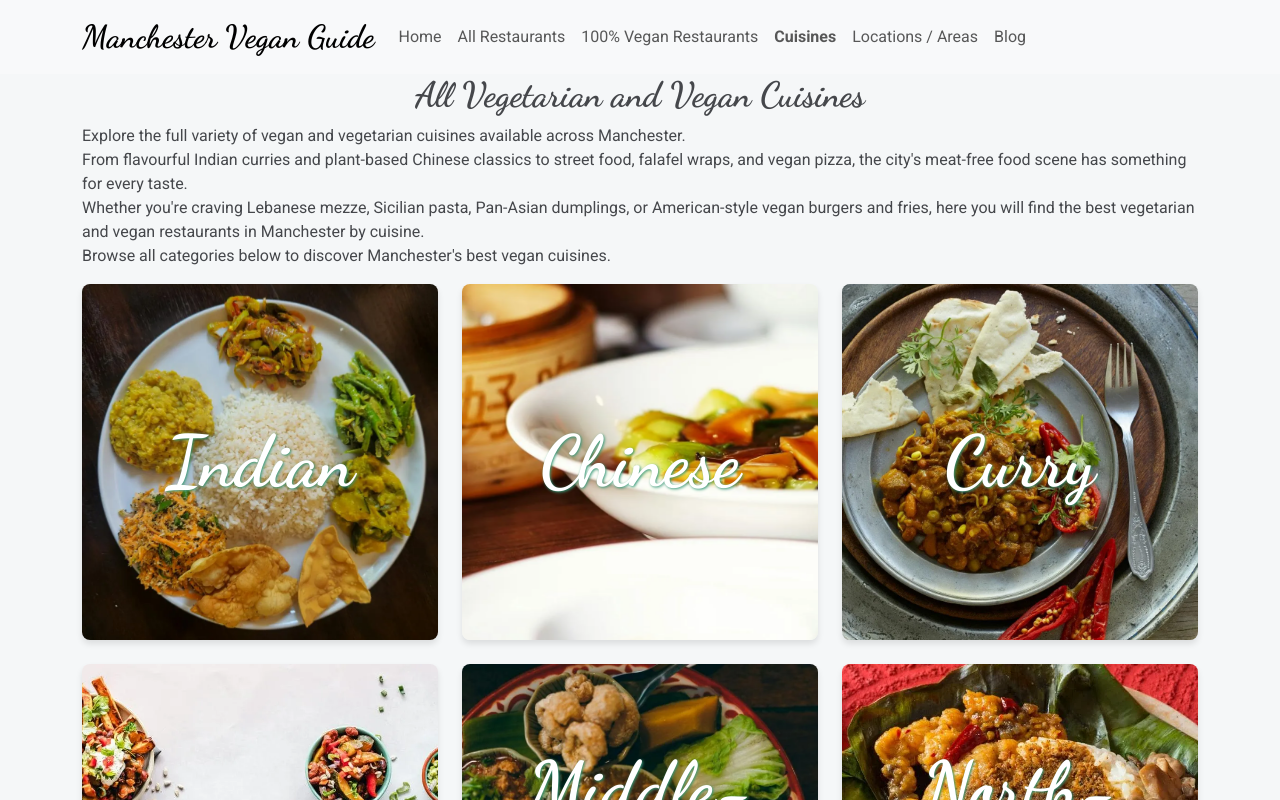
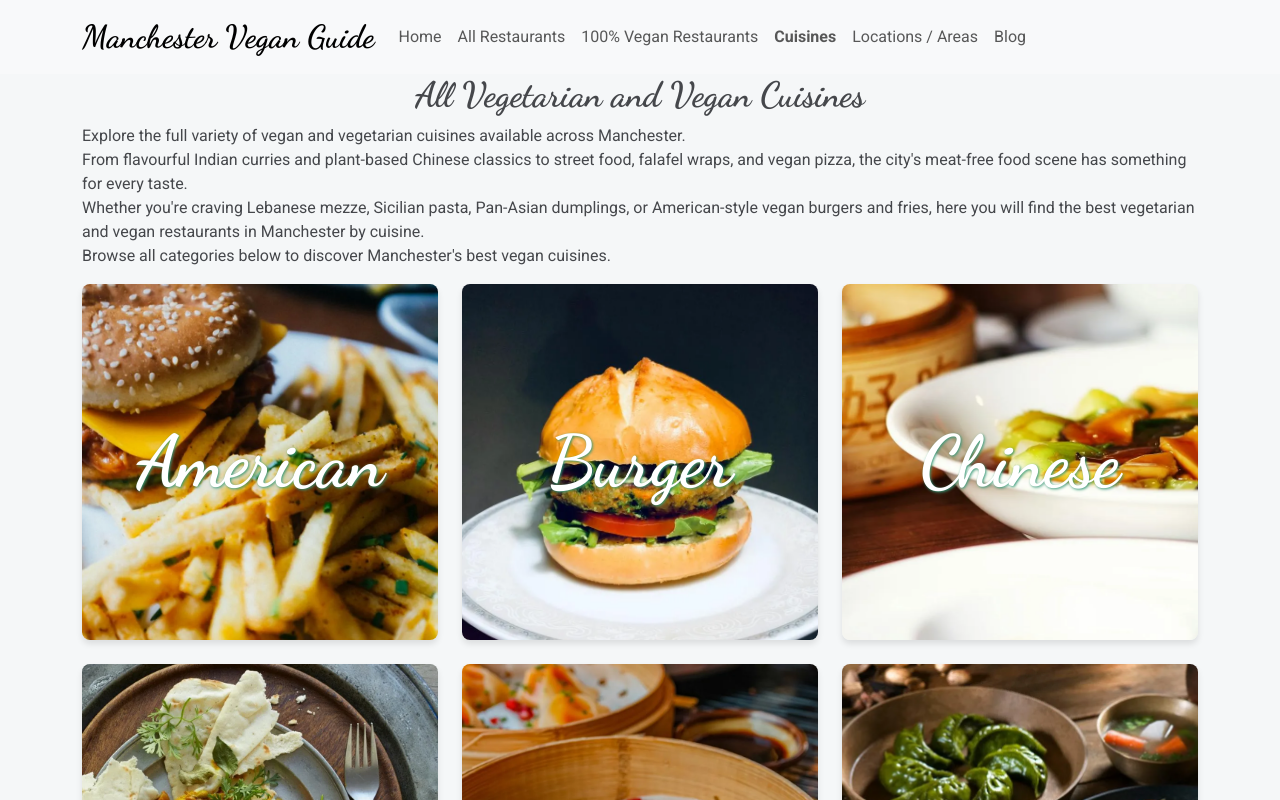
Before and after one commit to KyleMardell/manchester-vegan, a Next.js app: page /cuisines in a window 1280 px wide. Shown: the top 800 px of the page. Built offline with nearby package versions, Linux system fonts and the light colour scheme.

Commit message:
Sort cuisines alphabetically.

```diff
--- a/app/cuisines/page.js
+++ b/app/cuisines/page.js
@@ -38,8 +38,8 @@ export default function Cuisines() {
                         taste. <br />
                         Whether you're craving Lebanese mezze, Sicilian pasta,
                         Pan-Asian dumplings, or American-style vegan burgers and
-                        fries, here you will find the best vegetarian and
-                        vegan restaurants in Manchester by cuisine.
+                        fries, here you will find the best vegetarian and vegan
+                        restaurants in Manchester by cuisine.
                         <br />
                         Browse all categories below to discover Manchester's
                         best vegan cuisines.
@@ -48,11 +48,16 @@ export default function Cuisines() {
             </Row>
 
             <Row>
-                {allCuisines.map((cuisine, index) => (
+                {allCuisines
+                    .slice()
+                    .sort((a, b) => a.localeCompare(b))
+                    .map((cuisine, index) => (
                         <CuisineCard
                             key={cuisine}
                             cuisine={cuisine}
-                        imageUrl={`/images/cuisines/${slugify(cuisine)}.webp`}
+                            imageUrl={`/images/cuisines/${slugify(
+                                cuisine
+                            )}.webp`}
                             priority={index === 0}
                         />
                     ))}
```
Lines whose indentation alone changed are shown as unchanged.
